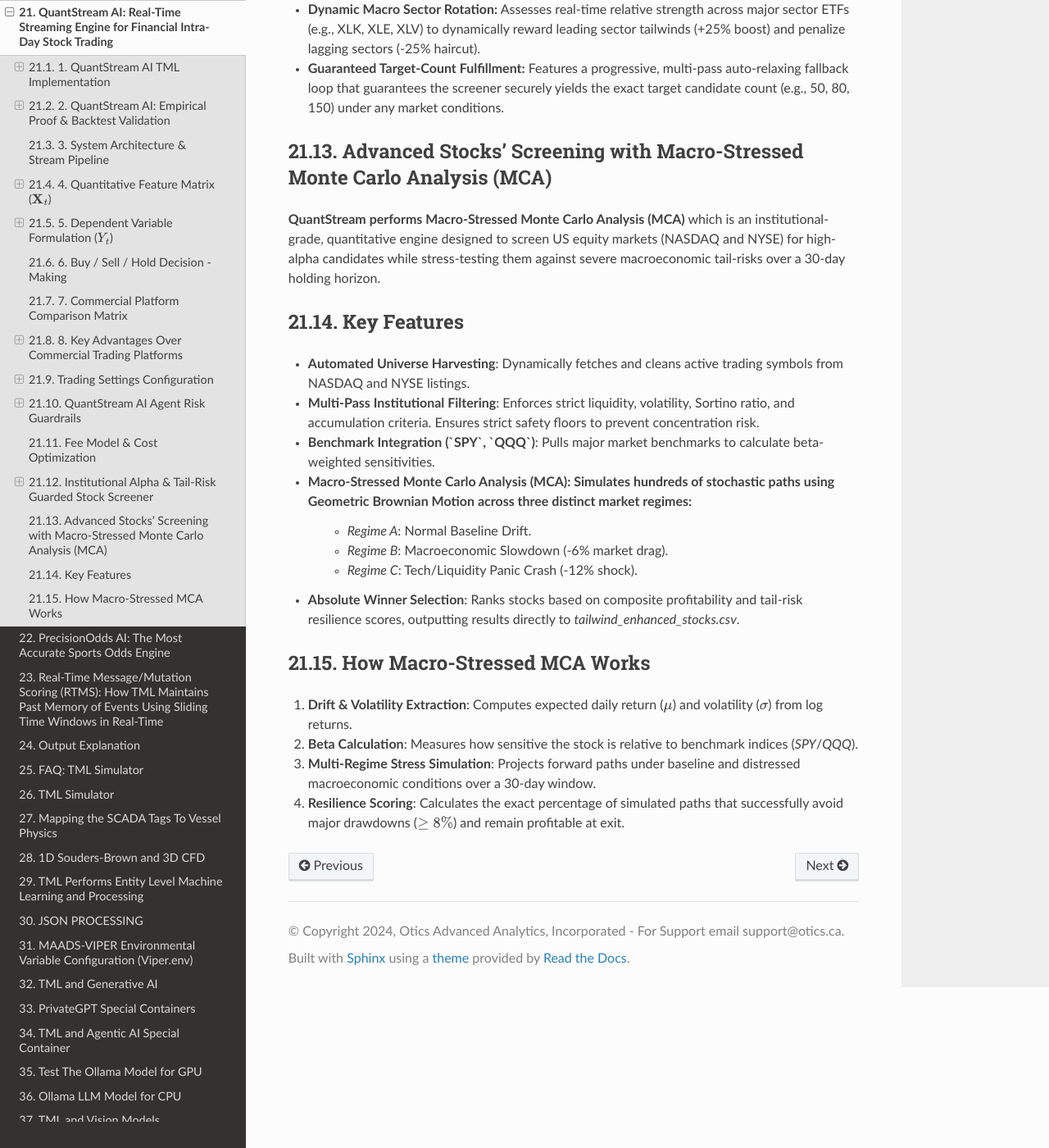
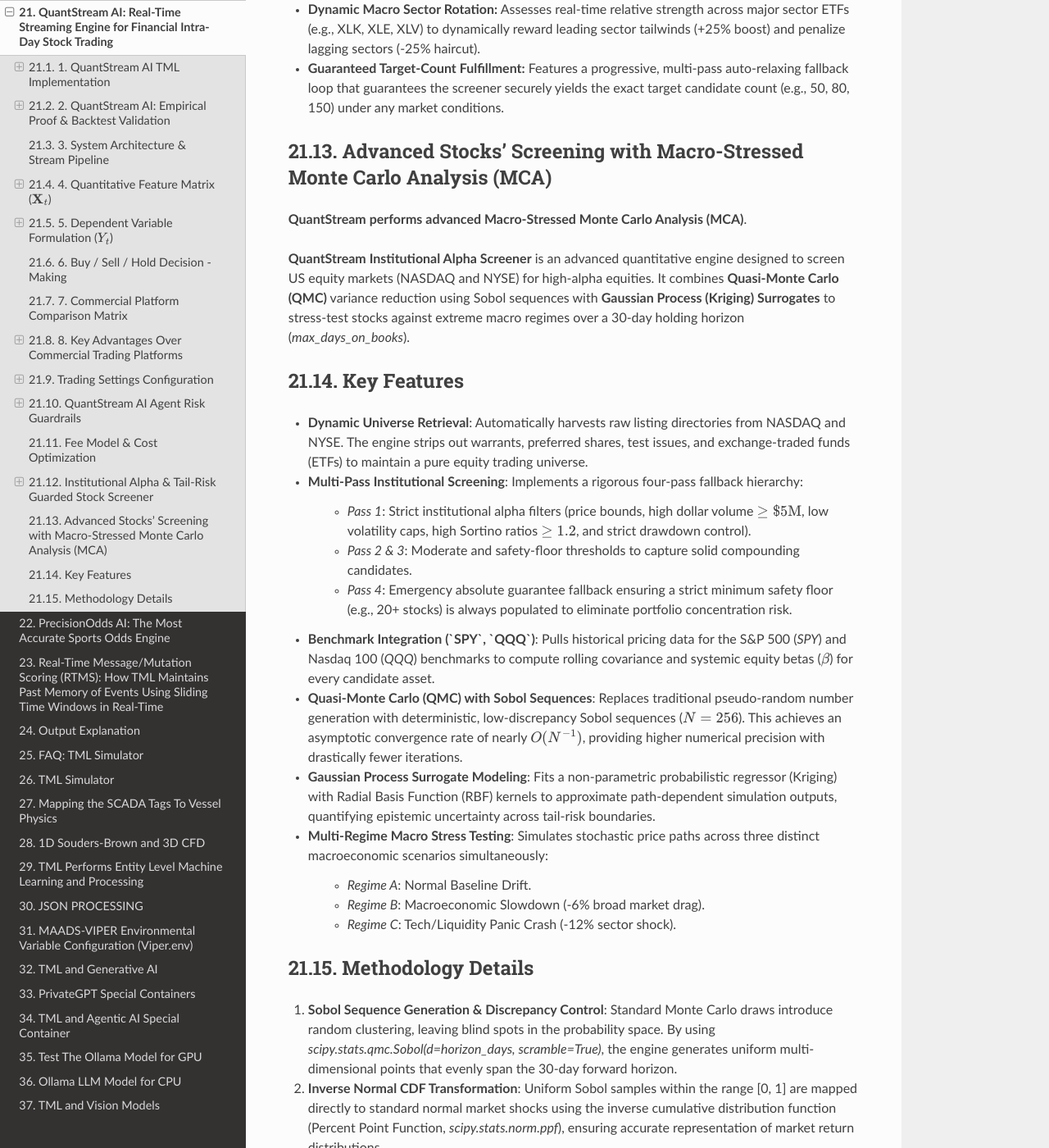
Before and after one commit to smaurice101/readthedocs, a Sphinx documentation site: the page built from docs/source/quantstream.rst, in a window 1280 px wide and 1400 px high, scrolled down 16466 px. Shown: the whole window at 82% size. Built offline with Sphinx 7.4.7 and the Read the Docs theme 3.1.0, drawn with Linux system fonts in a browser that asks for light colours; pages that are not in the unit, such as notebooks, are missing from menus; some of the changed text lies outside the part shown.

Commit message:
Update quantstream.rst

```diff
--- a/docs/source/quantstream.rst
+++ b/docs/source/quantstream.rst
@@ -769,24 +769,52 @@
 Advanced Stocks' Screening with Macro-Stressed Monte Carlo Analysis (MCA)
 ==========================================================================
 
-**QuantStream performs Macro-Stressed Monte Carlo Analysis (MCA)** which is an institutional-grade, quantitative engine designed to screen US equity markets (NASDAQ and NYSE) for high-alpha candidates while stress-testing them against severe macroeconomic tail-risks over a 30-day holding horizon.
+**QuantStream performs advanced Macro-Stressed Monte Carlo Analysis (MCA)**.
+
+**QuantStream Institutional Alpha Screener** is an advanced quantitative engine designed to screen US equity markets (NASDAQ and NYSE) for high-alpha equities. It combines **Quasi-Monte Carlo (QMC)** variance reduction using Sobol sequences with **Gaussian Process (Kriging) Surrogates** to stress-test stocks against extreme macro regimes over a 30-day holding horizon (`max_days_on_books`).
 
 Key Features
 ============
 
-* **Automated Universe Harvesting**: Dynamically fetches and cleans active trading symbols from NASDAQ and NYSE listings.
-* **Multi-Pass Institutional Filtering**: Enforces strict liquidity, volatility, Sortino ratio, and accumulation criteria. Ensures strict safety floors to prevent concentration risk.
-* **Benchmark Integration (`SPY`, `QQQ`)**: Pulls major market benchmarks to calculate beta-weighted sensitivities.
-* **Macro-Stressed Monte Carlo Analysis (MCA)**: Simulates hundreds of stochastic paths using Geometric Brownian Motion across three distinct market regimes:
+* **Dynamic Universe Retrieval**:
+  Automatically harvests raw listing directories from NASDAQ and NYSE. The engine strips out warrants, preferred shares, test issues, and exchange-traded funds (ETFs) to maintain a pure equity trading universe.
+
+* **Multi-Pass Institutional Screening**:
+  Implements a rigorous four-pass fallback hierarchy:
+    * *Pass 1*: Strict institutional alpha filters (price bounds, high dollar volume :math:`\ge \$5\text{M}`, low volatility caps, high Sortino ratios :math:`\ge 1.2`, and strict drawdown control).
+    * *Pass 2 & 3*: Moderate and safety-floor thresholds to capture solid compounding candidates.
+    * *Pass 4*: Emergency absolute guarantee fallback ensuring a strict minimum safety floor (e.g., 20+ stocks) is always populated to eliminate portfolio concentration risk.
+
+* **Benchmark Integration (`SPY`, `QQQ`)**:
+  Pulls historical pricing data for the S&P 500 (`SPY`) and Nasdaq 100 (`QQQ`) benchmarks to compute rolling covariance and systemic equity betas (:math:`\beta`) for every candidate asset.
+
+* **Quasi-Monte Carlo (QMC) with Sobol Sequences**:
+  Replaces traditional pseudo-random number generation with deterministic, low-discrepancy Sobol sequences (:math:`N=256`). This achieves an asymptotic convergence rate of nearly :math:`O(N^{-1})`, providing higher numerical precision with drastically fewer iterations.
+
+* **Gaussian Process Surrogate Modeling**:
+  Fits a non-parametric probabilistic regressor (Kriging) with Radial Basis Function (RBF) kernels to approximate path-dependent simulation outputs, quantifying epistemic uncertainty across tail-risk boundaries.
+
+* **Multi-Regime Macro Stress Testing**:
+  Simulates stochastic price paths across three distinct macroeconomic scenarios simultaneously:
     * *Regime A*: Normal Baseline Drift.
-    * *Regime B*: Macroeconomic Slowdown (-6% market drag).
-    * *Regime C*: Tech/Liquidity Panic Crash (-12% shock).
-* **Absolute Winner Selection**: Ranks stocks based on composite profitability and tail-risk resilience scores, outputting results directly to `tailwind_enhanced_stocks.csv`.
+    * *Regime B*: Macroeconomic Slowdown (-6% broad market drag).
+    * *Regime C*: Tech/Liquidity Panic Crash (-12% sector shock).
 
-How Macro-Stressed MCA Works
-============================
+Methodology Details
+===================
 
-1. **Drift & Volatility Extraction**: Computes expected daily return (:math:`\mu`) and volatility (:math:`\sigma`) from log returns.
-2. **Beta Calculation**: Measures how sensitive the stock is relative to benchmark indices (`SPY`/`QQQ`).
-3. **Multi-Regime Stress Simulation**: Projects forward paths under baseline and distressed macroeconomic conditions over a 30-day window.
-4. **Resilience Scoring**: Calculates the exact percentage of simulated paths that successfully avoid major drawdowns (:math:`\ge 8\%`) and remain profitable at exit.
+1. **Sobol Sequence Generation & Discrepancy Control**:
+   Standard Monte Carlo draws introduce random clustering, leaving blind spots in the probability space. By using `scipy.stats.qmc.Sobol(d=horizon_days, scramble=True)`, the engine generates uniform multi-dimensional points that evenly span the 30-day forward horizon.
+
+2. **Inverse Normal CDF Transformation**:
+   Uniform Sobol samples within the range [0, 1] are mapped directly to standard normal market shocks using the inverse cumulative distribution function (Percent Point Function, `scipy.stats.norm.ppf`), ensuring accurate representation of market return distributions.
+
+3. **Beta-Weighted Macro Drift Adjustments**:
+   The stock's individual drift (:math:`\mu`) and volatility ($\sigma$) are dynamically adjusted using its computed equity beta relative to `SPY`/`QQQ`. This propagates systemic macro shocks into the Geometric Brownian Motion equation:
+
+   .. code-block:: text
+
+      Adjusted Drift = mu + (Beta * Macro_Shock)
+
+4. **Gaussian Process (Kriging) Regression**:
+   To account for model uncertainty and evaluate failure boundaries smoothly, a Gaussian Process Regressor (`sklearn.gaussian_process.GaussianProcessRegressor`) with an RBF kernel fits the simulated drawdown distribution. The resulting epistemic standard deviation (`gp_std`) provides a robust confidence buffer when calculating survival probabilities against major drawdowns (:math:`\ge 8\%`).
```
